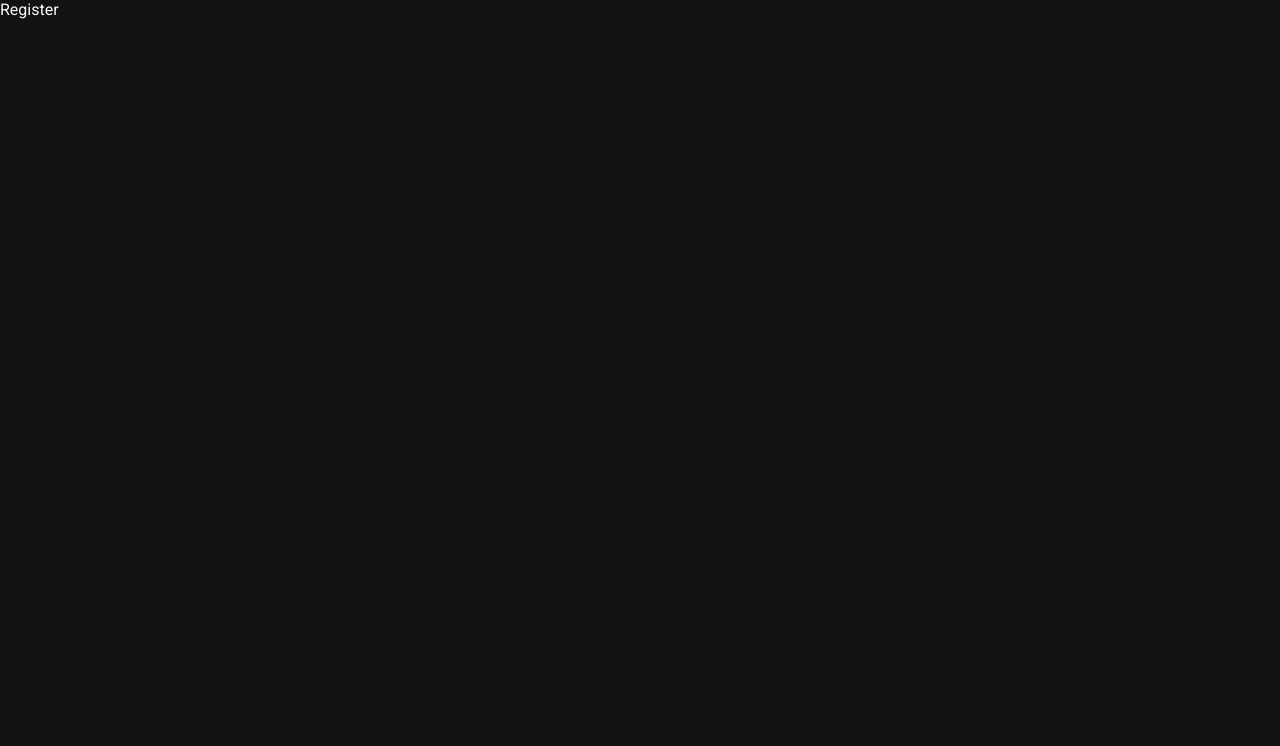
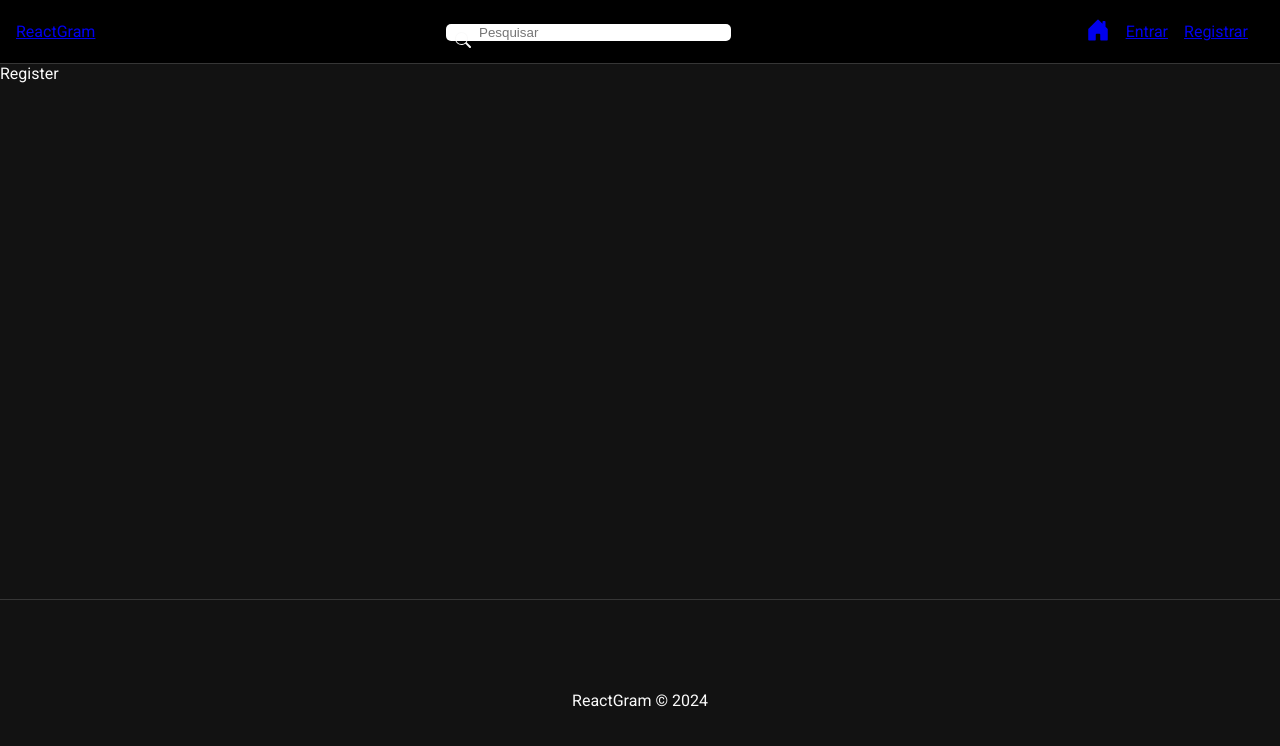
Before and after one commit to lgs8Lucas/reactgram, a React (Vite) app in the folder frontend/: page /register in a window 1280 px wide. Shown: the top 746 px of the page. Built offline with nearby package versions, Linux system fonts and the light colour scheme.

Commit message:
Criado Navbar e Footer

```diff
--- a/frontend/src/App.css
+++ b/frontend/src/App.css
@@ -0,0 +1,8 @@
+#App{
+    display: flex;
+    flex-direction: column;
+    min-height: 100vh;
+}
+.container{
+    flex-grow: 1;
+}
--- a/frontend/src/App.jsx
+++ b/frontend/src/App.jsx
@@ -2,19 +2,28 @@ import "./App.css";
 
 import { BrowserRouter, Routes, Route, Navigate } from "react-router-dom";
 
+//Pages
 import Home from "./pages/Home/Home";
 import Login from "./pages/Auth/Login";
 import Register from "./pages/Auth/Register";
 
+//Components
+import Navbar from "./components/Navbar";
+import Footer from "./components/Footer";
+
 function App() {
 	return (
-		<div className="App">
+		<div id="App">
 			<BrowserRouter>
-				<Routes>
-					<Route path="/" element={<Home />} />
-					<Route path="/login" element={<Login />} />
-					<Route path="/register" element={<Register />} />
-				</Routes>
+				<Navbar />
+				<div className="container">
+					<Routes>
+						<Route path="/" element={<Home />} />
+						<Route path="/login" element={<Login />} />
+						<Route path="/register" element={<Register />} />
+					</Routes>
+				</div>
+				<Footer />
 			</BrowserRouter>
 		</div>
 	);
--- /dev/null
+++ b/frontend/src/components/Footer.css
@@ -0,0 +1,8 @@
+#footer{
+    background-color: #121212;
+    height: 200px;
+    display: flex;
+    justify-content: center;
+    align-items: center;
+    border-top: 1px solid #363636;
+}
--- /dev/null
+++ b/frontend/src/components/Footer.jsx
@@ -0,0 +1,12 @@
+import React from "react";
+import "./Footer.css";
+
+const Footer = () => {
+	return (
+		<footer id="footer">
+			<p>ReactGram &copy; 2024</p>
+		</footer>
+	);
+};
+
+export default Footer;
--- /dev/null
+++ b/frontend/src/components/Navbar.css
@@ -0,0 +1,45 @@
+#nav{
+    display: flex;
+    justify-content: space-between;
+    align-items: center;
+    background-color: #000;
+    border-bottom: 1px solid #363636;
+    padding: .1em 1em;
+}
+
+#search-form{
+    position: relative;
+    width: 20%;
+}
+
+#search-form svg{
+    position: absolute;
+    top: 10px;
+    left: 9px;
+}
+
+#search-form input{
+    padding-left: 2.5em;
+    border: none;
+    border-radius: 5px;
+    width: 100%;
+    margin: 0;
+}
+
+#nav-links{
+    display: flex;
+    align-items: center;
+}
+
+#nav-links li{
+    margin-right: 1em;
+    list-style: none;
+}
+
+#nav-links span{
+    cursor: pointer;
+}
+
+#nav-links svg{
+    font-size: 1.5em;
+}
--- /dev/null
+++ b/frontend/src/components/Navbar.jsx
@@ -0,0 +1,38 @@
+import React from "react";
+import "./Navbar.css";
+
+//Components
+import { NavLink, Link } from "react-router-dom";
+import {
+	BsSearch,
+	BsHouseDoorFill,
+	BsFillPersonFill,
+	BsFillCameraFill,
+} from "react-icons/bs";
+
+const Navbar = () => {
+	return (
+		<nav id="nav">
+			<Link to={"/"}>ReactGram</Link>
+			<form id="search-form">
+				<BsSearch />
+				<input type="text" placeholder="Pesquisar" />
+			</form>
+			<ul id="nav-links">
+				<li>
+					<NavLink to={"/"}>
+						<BsHouseDoorFill />
+					</NavLink>
+				</li>
+                <li>
+                    <NavLink to={"/login"}>Entrar</NavLink>
+                </li>
+                <li>
+                    <NavLink to={"/register"}>Registrar</NavLink>
+                </li>
+			</ul>
+		</nav>
+	);
+};
+
+export default Navbar;
```
